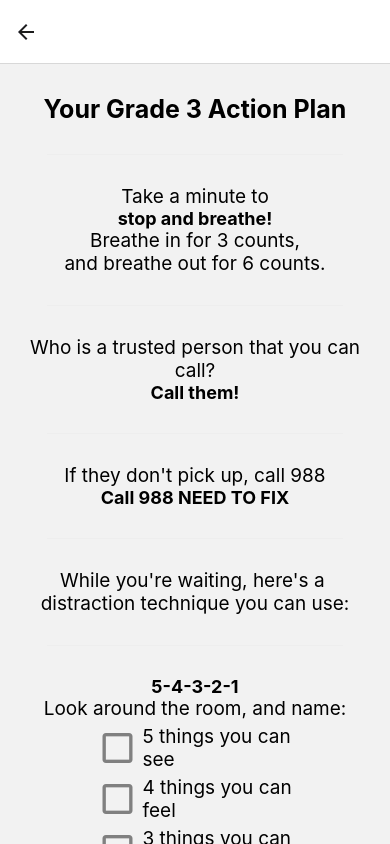
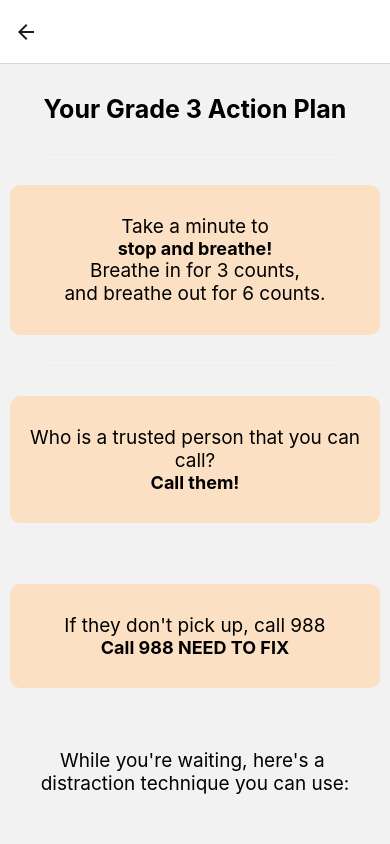
Before and after one commit to marker6275/Note-To-Self-App, a React Native app: screen /Grade3 in a window 390 px wide. Built offline with nearby package versions, Linux system fonts and the light colour scheme; what expo-linking would draw is missing.

Commit message:
change action plan to box format

```diff
--- a/Action Plans/Plan3.tsx
+++ b/Action Plans/Plan3.tsx
@@ -16,27 +16,35 @@ export default function Plan3({ navigation }: RootTabScreenProps<'Grade3'>) {
     return (
         <ScrollView contentContainerStyle={styles.container} style={styles.containerBox}>
             <Text style={styles.title}>Your Grade 3 Action Plan</Text>
+            <View style={styles.separator} lightColor="#eee" darkColor="rgba(255,255,255,0.1)" />
 
-            <View style={styles.separator} lightColor="#eee" darkColor="rgba(255,255,255,0.1)" />
+            <View style={styles.box}>
                 <Text style={styles.text}>Take a minute to</Text>
                 <Text style={styles.emphasis}>stop and breathe!</Text>
                 <Text style={styles.text}>Breathe in for 3 counts,</Text>
                 <Text style={styles.text}>and breathe out for 6 counts.</Text>
+            </View>
 
             <View style={styles.separator} lightColor="#eee" darkColor="rgba(255,255,255,0.1)" />
+
+            <View style={styles.box}>
                 <Text style={styles.text}>Who is a trusted person that you can call?</Text>
                 <Text style={styles.emphasis}>Call them!</Text>
+            </View>
 
             <View style={styles.separator} lightColor="#eee" darkColor="rgba(255,255,255,0.1)" />
+            <View style={styles.box}>
                 <Text style={styles.text}>If they don't pick up, call 988</Text>
                 <Text onPress={()=>{Linking.openURL('tel:8329458288');}} style={styles.emphasis}>Call 988 NEED TO FIX</Text>
+            </View>
+
 
             <View style={styles.separator} lightColor="#eee" darkColor="rgba(255,255,255,0.1)" />
             <Text style={styles.text}>While you're waiting, here's a </Text>
             <Text style={styles.text}>distraction technique you can use:</Text>
             <View style={styles.separator} lightColor="#eee" darkColor="rgba(255,255,255,0.1)" />
 
-
+            <View style={styles.box}>
                 {/* RANDOMIZE DISTRACTION TECHNIQUE? */}
                 <Text style={styles.emphasis}>5-4-3-2-1</Text>
                 <Text style={styles.text}>Look around the room, and name:</Text>
@@ -46,9 +54,13 @@ export default function Plan3({ navigation }: RootTabScreenProps<'Grade3'>) {
                 <CheckBox title="3 things you can hear" onPress={() => setPressed3(!pressed3)} isChecked={pressed3} textStyle={styles.checklist}/>
                 <CheckBox title="2 things you can smell" onPress={() => setPressed4(!pressed4)} isChecked={pressed4} textStyle={styles.checklist}/>
                 <CheckBox title="1 thing you can taste" onPress={() => setPressed5(!pressed5)} isChecked={pressed5} textStyle={styles.checklist}/>
+            </View>
+
             <View style={styles.separator} lightColor="#eee" darkColor="rgba(255,255,255,0.1)" />
 
+            <View style={styles.box}>
                 <Text style={styles.text}>Once you're feeling more grounded from the distraction techniques, you can take a look at more things that help you relax.</Text>
+            </View>
 
             {/* RANDOMIZE AN ACTIVITY FROM THE FAVOURITES PAGE */}
             <View style={styles.separator} lightColor="#eee" darkColor="rgba(255,255,255,0.1)" />
@@ -97,8 +109,17 @@ const styles = StyleSheet.create({
         fontSize: 18,
     },
     button: {
-        backgroundColor: '#FBE0C3',
+        backgroundColor: '#FFBB98',
         padding: 10,
         borderRadius: 10,
+    },
+    box: {
+        backgroundColor: '#FBE0C3',
+        borderRadius: 10,
+        alignItems: 'center',
+        justifyContent: 'center',
+        width: '100%',
+        paddingTop: 30,
+        paddingBottom: 30,
     }
 })
```
Lines whose indentation alone changed are shown as unchanged.
